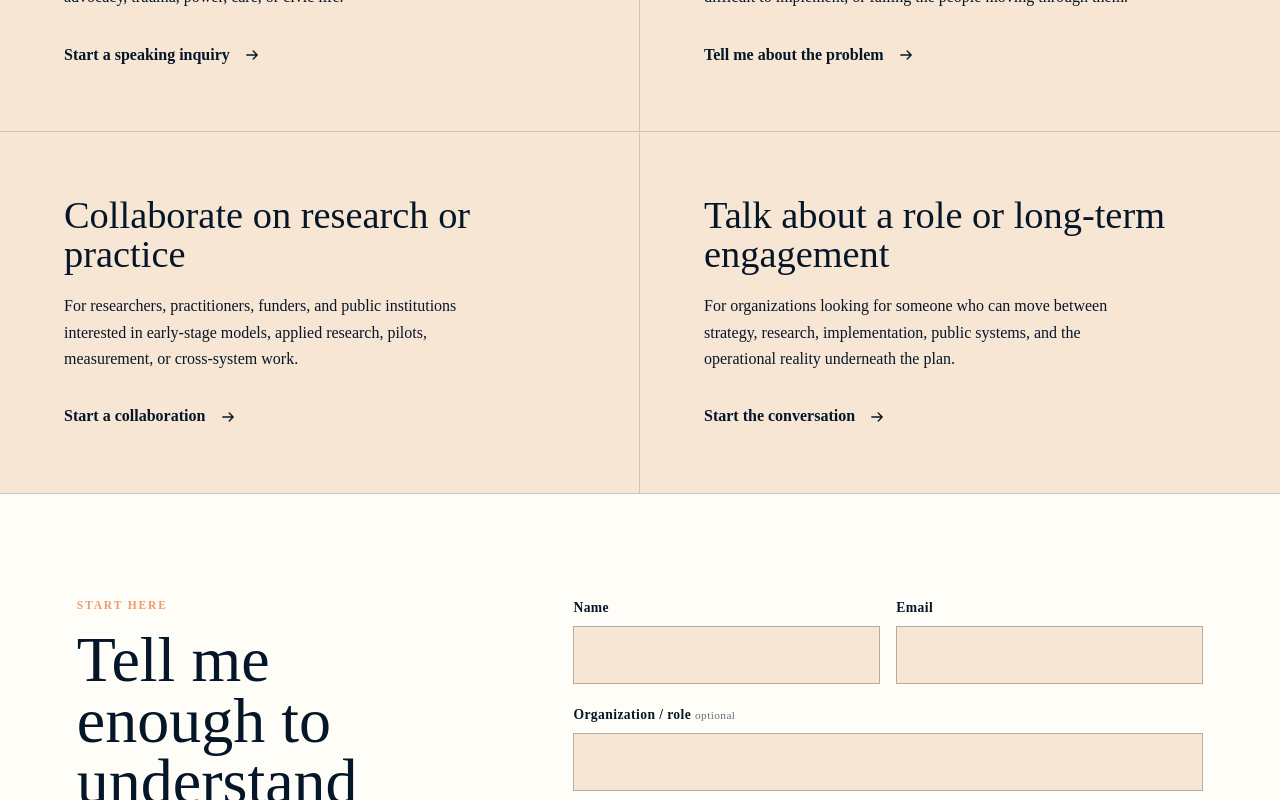
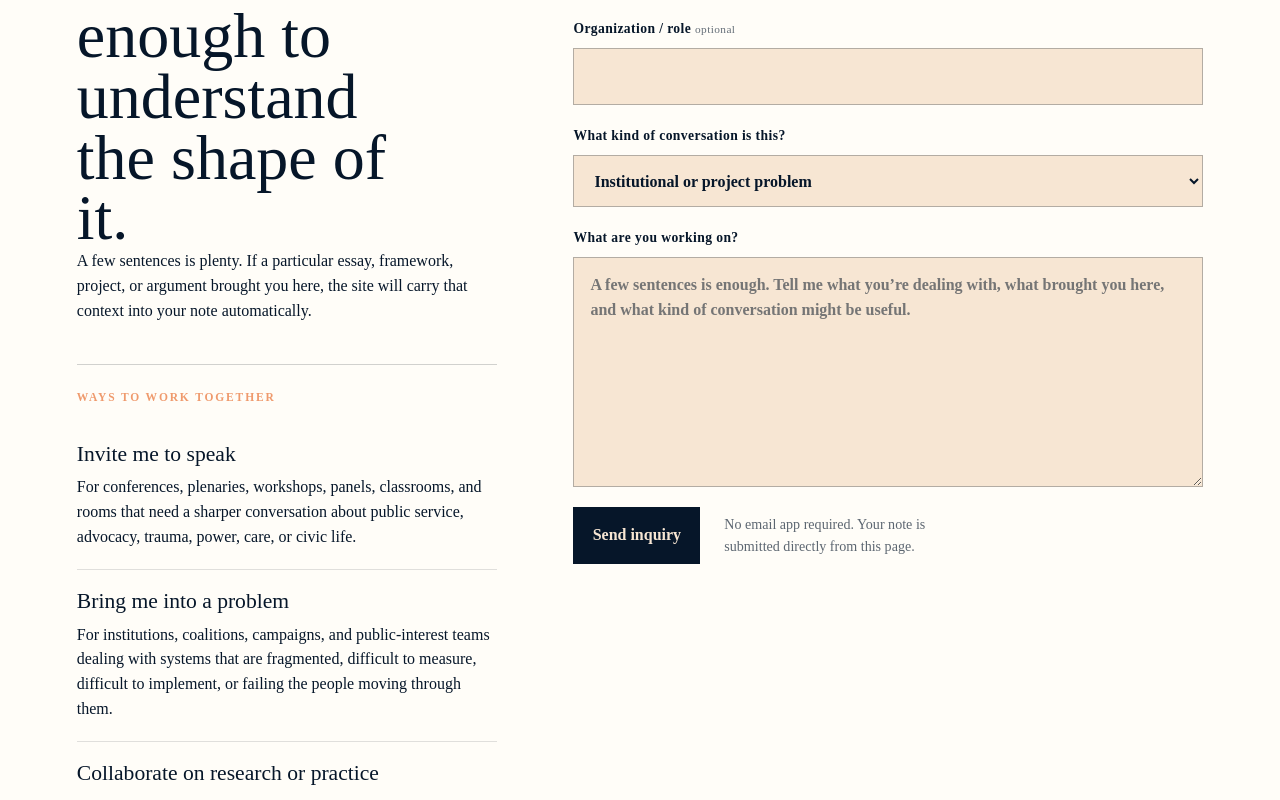
Before and after one commit to littlewild-hub/leahpersonalsite, a Next.js app: page /connect in a window 1280 px wide. Shown: the part 1020-1820 px from the top of the page. Built offline with nearby package versions, Linux system fonts and the light colour scheme.

Commit message:
Move connection pathways into inquiry section

```diff
--- a/app/connect/page.js
+++ b/app/connect/page.js
@@ -1,6 +1,5 @@
 import Link from 'next/link';
 import { SiteFooter, SiteHeader } from '../../components/SiteChrome';
-import { ArrowRightIcon } from '../../components/Icons';
 import { socialImage } from '../../lib/site-metadata';
 import InquiryForm from './InquiryForm';
 import styles from './connect.module.css';
@@ -22,26 +21,18 @@ const paths = [
   {
     title: 'Invite me to speak',
     body: 'For conferences, plenaries, workshops, panels, classrooms, and rooms that need a sharper conversation about public service, advocacy, trauma, power, care, or civic life.',
-    type: 'speaking',
-    label: 'Start a speaking inquiry',
   },
   {
     title: 'Bring me into a problem',
     body: 'For institutions, coalitions, campaigns, and public-interest teams dealing with systems that are fragmented, difficult to measure, difficult to implement, or failing the people moving through them.',
-    type: 'project',
-    label: 'Tell me about the problem',
   },
   {
     title: 'Collaborate on research or practice',
     body: 'For researchers, practitioners, funders, and public institutions interested in early-stage models, applied research, pilots, measurement, or cross-system work.',
-    type: 'research',
-    label: 'Start a collaboration',
   },
   {
     title: 'Talk about a role or long-term engagement',
     body: 'For organizations looking for someone who can move between strategy, research, implementation, public systems, and the operational reality underneath the plan.',
-    type: 'role',
-    label: 'Start the conversation',
   },
 ];
 
@@ -119,23 +110,31 @@ export default async function ConnectPage({ searchParams }) {
           </div>
         </section>
 
-        <section className={styles.paths} aria-label="Ways to work together">
-          {paths.map((path) => (
-            <Link href={inquiryHref(path.type, params)} key={path.title}>
-              <div>
-                <h2>{path.title}</h2>
-                <p>{path.body}</p>
-              </div>
-              <span>{path.label} <ArrowRightIcon /></span>
-            </Link>
-          ))}
-        </section>
-
         <section className={styles.inquiry} id="inquiry" aria-labelledby="inquiry-heading">
           <div className={styles.inquiryIntro}>
             <p className={styles.kicker}>Start here</p>
             <h2 id="inquiry-heading">Tell me enough to understand the shape of it.</h2>
             <p>A few sentences is plenty. If a particular essay, framework, project, or argument brought you here, the site will carry that context into your note automatically.</p>
+
+            <div style={{ marginTop: '2.5rem', borderTop: '1px solid rgba(2,10,21,.18)' }}>
+              <p className={styles.kicker} style={{ marginTop: '1.5rem' }}>Ways to work together</p>
+              {paths.map((path, index) => (
+                <div
+                  key={path.title}
+                  style={{
+                    padding: '1.2rem 0',
+                    borderBottom: index < paths.length - 1 ? '1px solid rgba(2,10,21,.12)' : '0',
+                  }}
+                >
+                  <h3 style={{ margin: 0, fontFamily: 'var(--serif)', fontSize: '1.35rem', fontWeight: 500, lineHeight: 1.15 }}>
+                    {path.title}
+                  </h3>
+                  <p style={{ margin: '.55rem 0 0', lineHeight: 1.55 }}>
+                    {path.body}
+                  </p>
+                </div>
+              ))}
+            </div>
           </div>
           <InquiryForm />
         </section>
```
